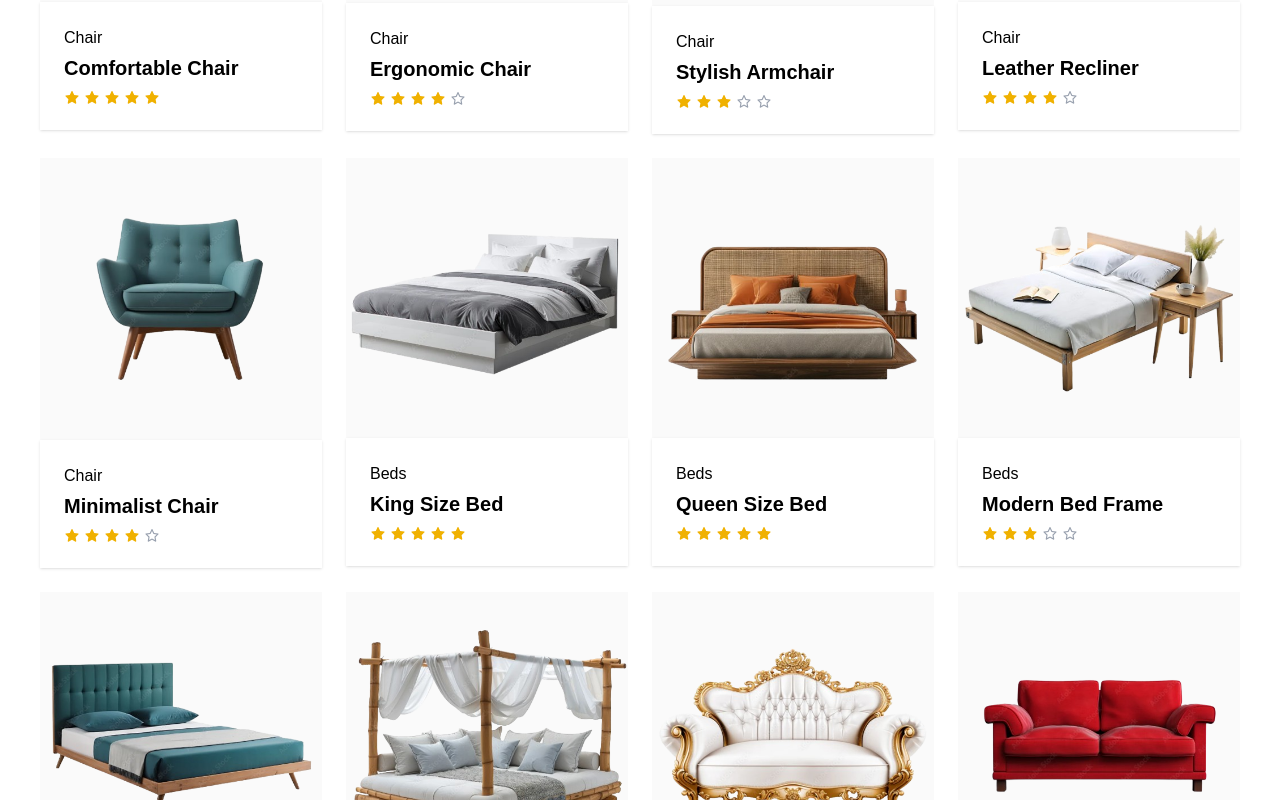
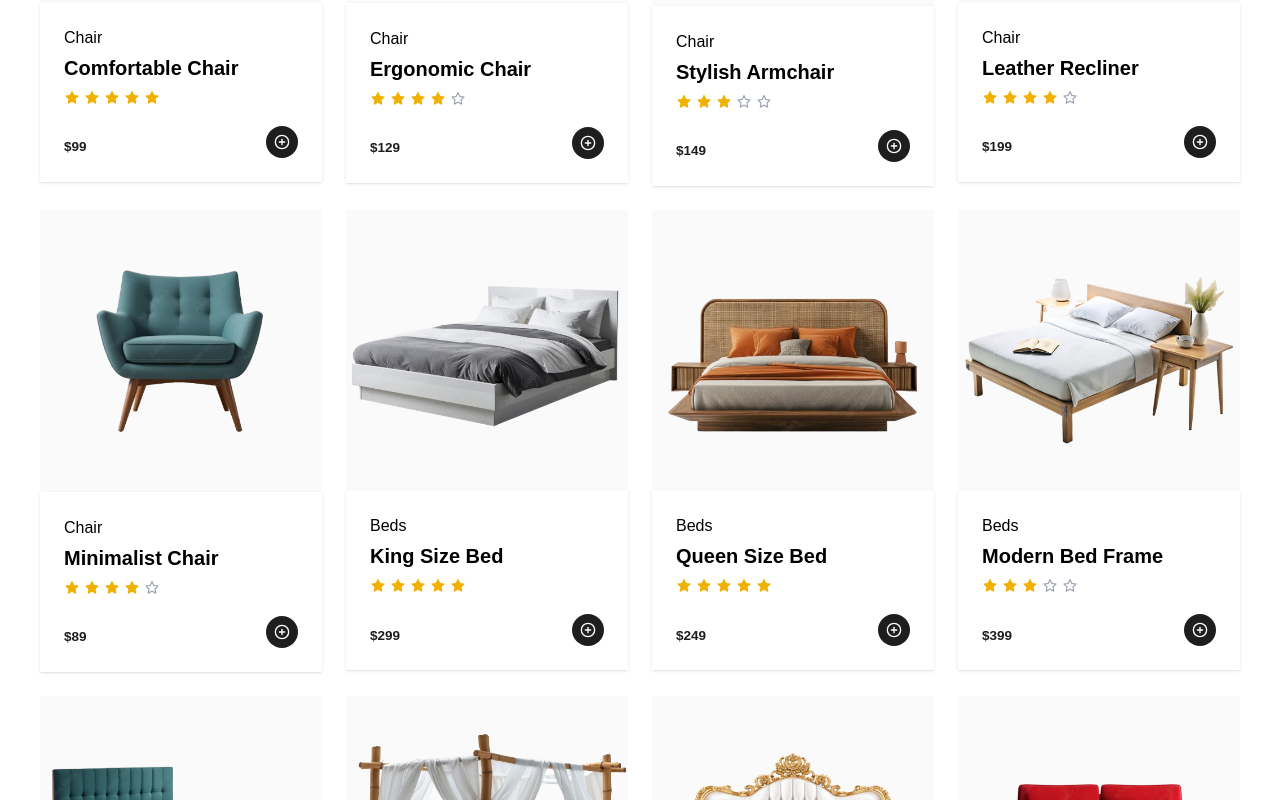
Before and after one commit to pranto113015/home-decoration-website, a React (Vite) app: page / in a window 1280 px wide. Shown: the part 1740-2540 px from the top of the page. Built offline with nearby package versions, Linux system fonts and the light colour scheme.

Commit message:
add cart button to ProductCard for improved user interaction

```diff
--- a/src/pages/ProductCard.jsx
+++ b/src/pages/ProductCard.jsx
@@ -1,6 +1,9 @@
 import React from 'react'
 import { getImgUrl } from '../utils/getImageURL';
 import Rating from './../components/Rating';
+import { FiPlusCircle } from "react-icons/fi";
+
+
 
 const ProductCard = ({product}) => {
   return (
@@ -15,6 +18,13 @@ const ProductCard = ({product}) => {
         <h4 className='text-base mb-1'>{product.category}</h4>
         <h3 className='font-semibold text-xl mb-2'>{product.name}</h3>
         <Rating  rating={product.rating}/>
+
+
+        {/* add to cart button */}
+        <div className='mt-5 flex justify-between items-center'>
+            <p className='text-secondary dark:text-white font-bold text-lg'><sub><span>${product.price}</span></sub></p>
+            <button className='bg-secondary hover:bg-black/65 text-white p-2 rounded-full'><FiPlusCircle /></button>
+        </div>
       </div>
     </div>
   )
```
